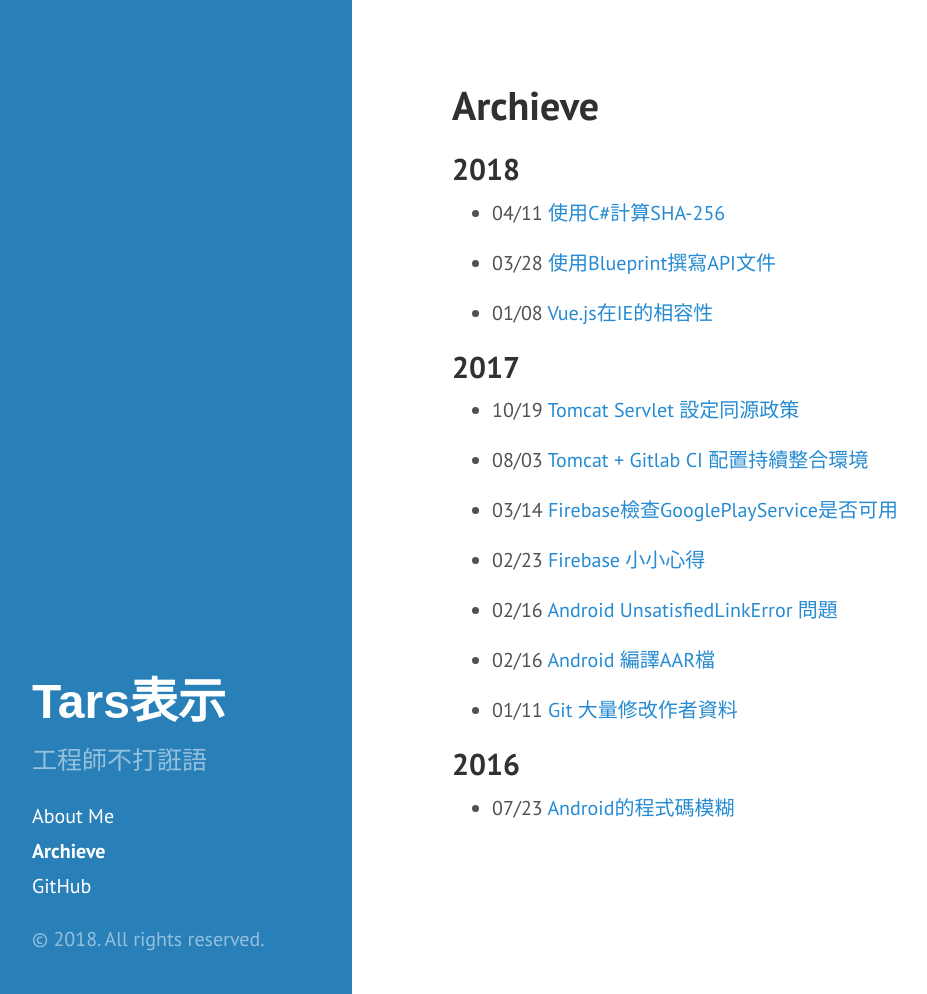
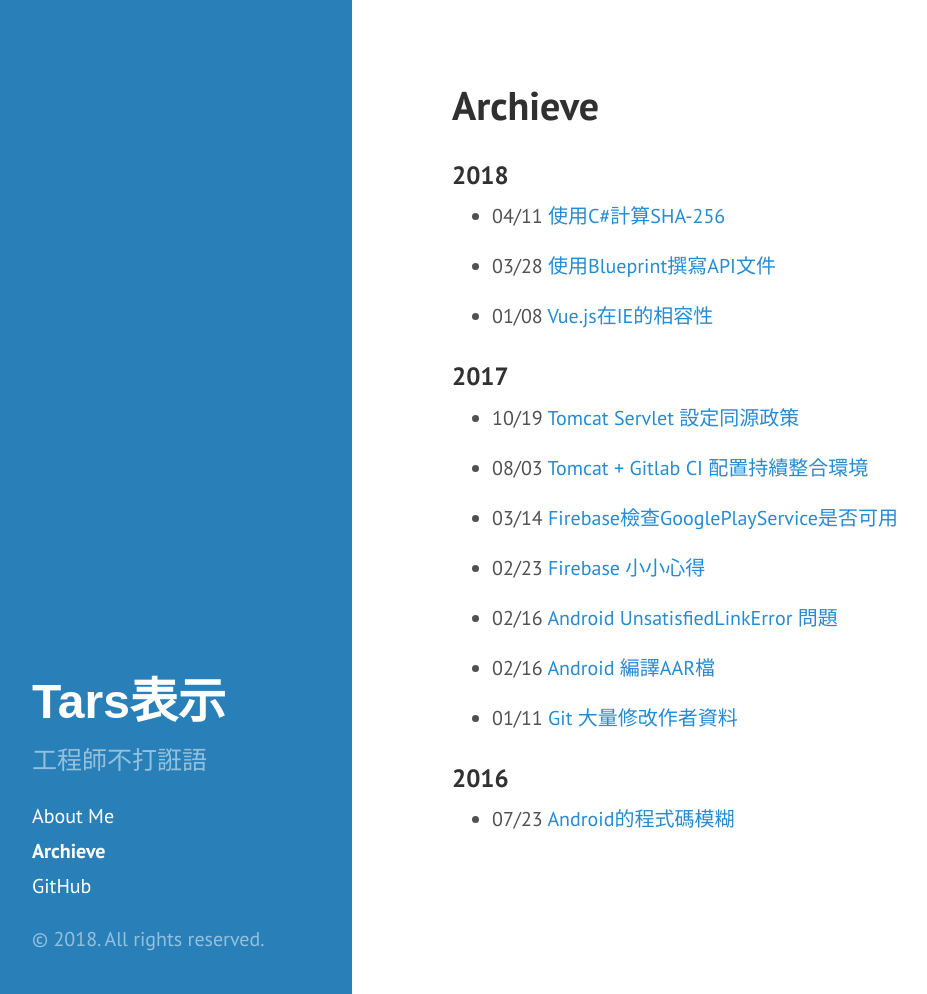
Before and after one commit to protobb/protobb.github.io, a Jekyll site: the page built from archieve.md, in a window 1280 px wide and 994 px high. Shown: the whole window, without its empty margins (8-935 px from the left). Built offline with Jekyll 4.4.1, drawn with Linux system fonts in a browser that asks for light colours.

Commit message:
文章列表調整UI設計

```diff
--- a/archieve.md
+++ b/archieve.md
@@ -8,8 +8,8 @@ permalink: /archieve/
 {% for post in site.posts %}
 {% capture new_year%}} {{post.date | date: '%Y'}} {% endcapture %}
 {% if old_year!=new_year %}
-## {{post.date | date: '%Y'}}
+### {{post.date | date: '%Y'}}
 {% assign old_year=new_year %}
 {% endif %}
-- {{post.date | date: '%m'}}/{{post.date | date: '%d'}} [{{post.title}}]({{post.url}})
++ {{post.date | date: '%m/%d'}} [{{post.title}}]({{post.url}})
 {% endfor %}
```
